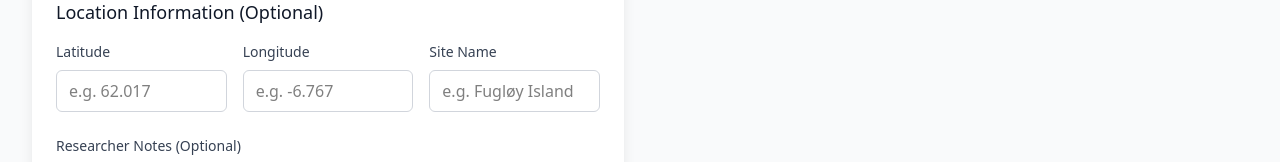
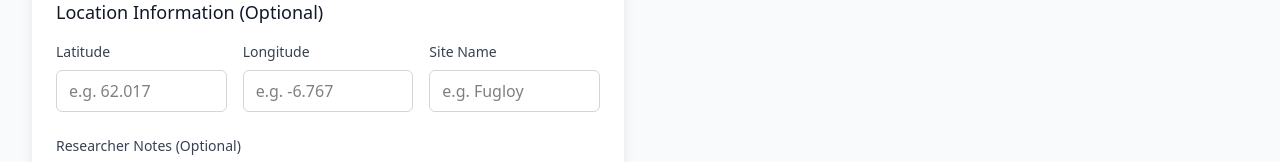
Before and after one commit to flowcore-io/ovotime, a Next.js app: page / in a window 1280 px wide. Shown: the part 780-942 px from the top of the page. Built offline with nearby package versions, Linux system fonts and the light colour scheme.

Commit message:
fix: update placeholder and location names for consistency
- Changed the placeholder text in the measurement form from "e.g. Fugløy Island" to "e.g. Fugloy".
- Updated the displayed location name in the prediction display from "Fugløy and Skúvoy" to "Fugloy and Skúgvoy" for accuracy.

```diff
--- a/app/components/measurement-form.tsx
+++ b/app/components/measurement-form.tsx
@@ -421,7 +421,7 @@ export default function MeasurementForm({
                 value={formData.location?.siteName || ''}
                 onChange={(e) => handleInputChange('location.siteName', e.target.value || undefined)}
                 className="w-full px-3 py-2 border border-gray-300 rounded-md focus:outline-none focus:ring-2 focus:ring-blue-500 focus:border-transparent"
-                placeholder="e.g. Fugløy Island"
+                placeholder="e.g. Fugloy"
               />
               {errors.siteName && (
                 <p className="mt-1 text-sm text-red-600">{errors.siteName}</p>
--- a/app/components/prediction-display.tsx
+++ b/app/components/prediction-display.tsx
@@ -234,7 +234,7 @@ export default function PredictionDisplay({
 
             <div>
               <p className="font-medium text-gray-900 mb-1">Study Location:</p>
-              <p>Fugløy and Skúvoy, Faroe Islands</p>
+              <p>Fugloy and Skúgvoy, Faroe Islands</p>
             </div>
           </div>
 
```
